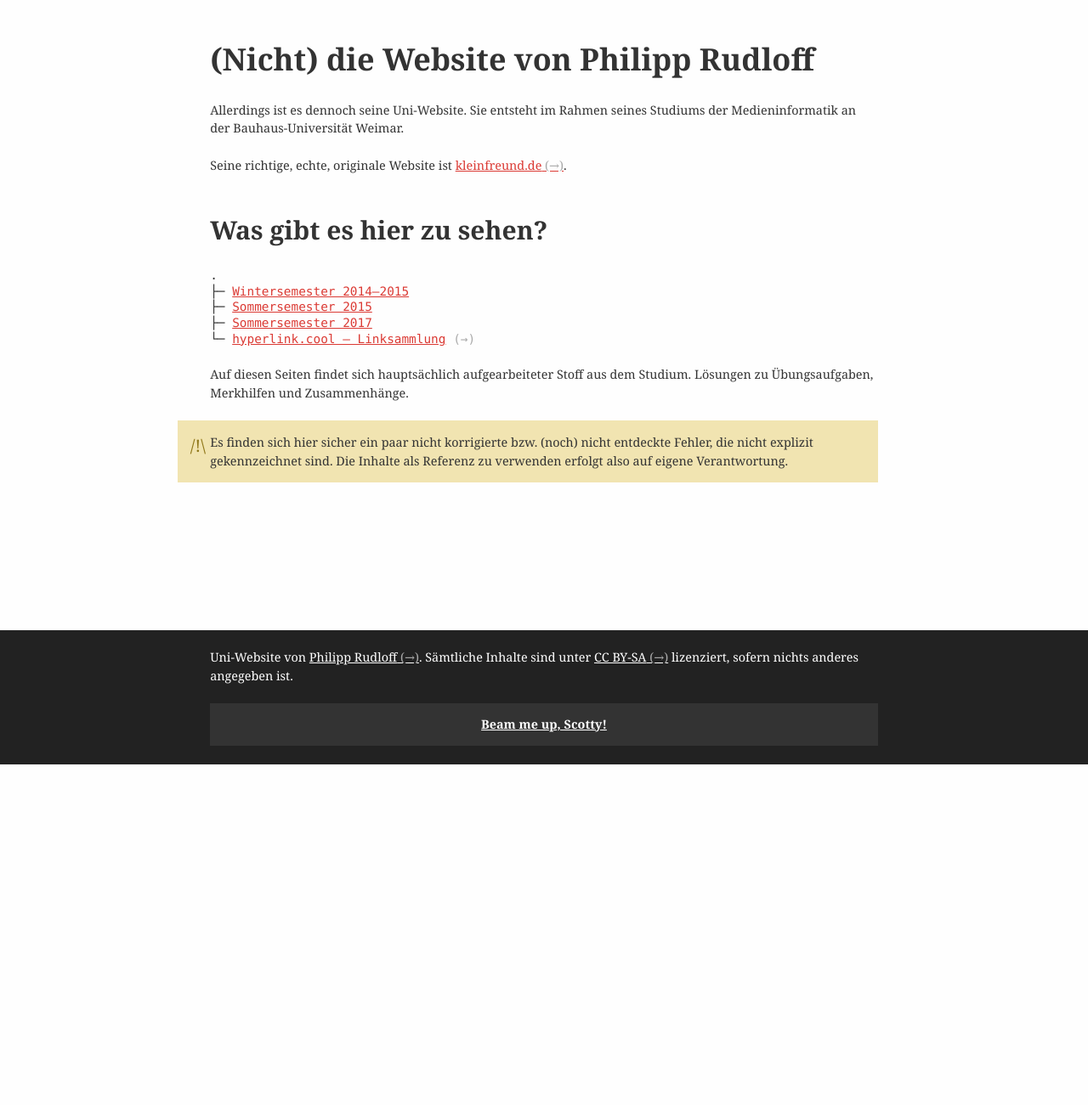
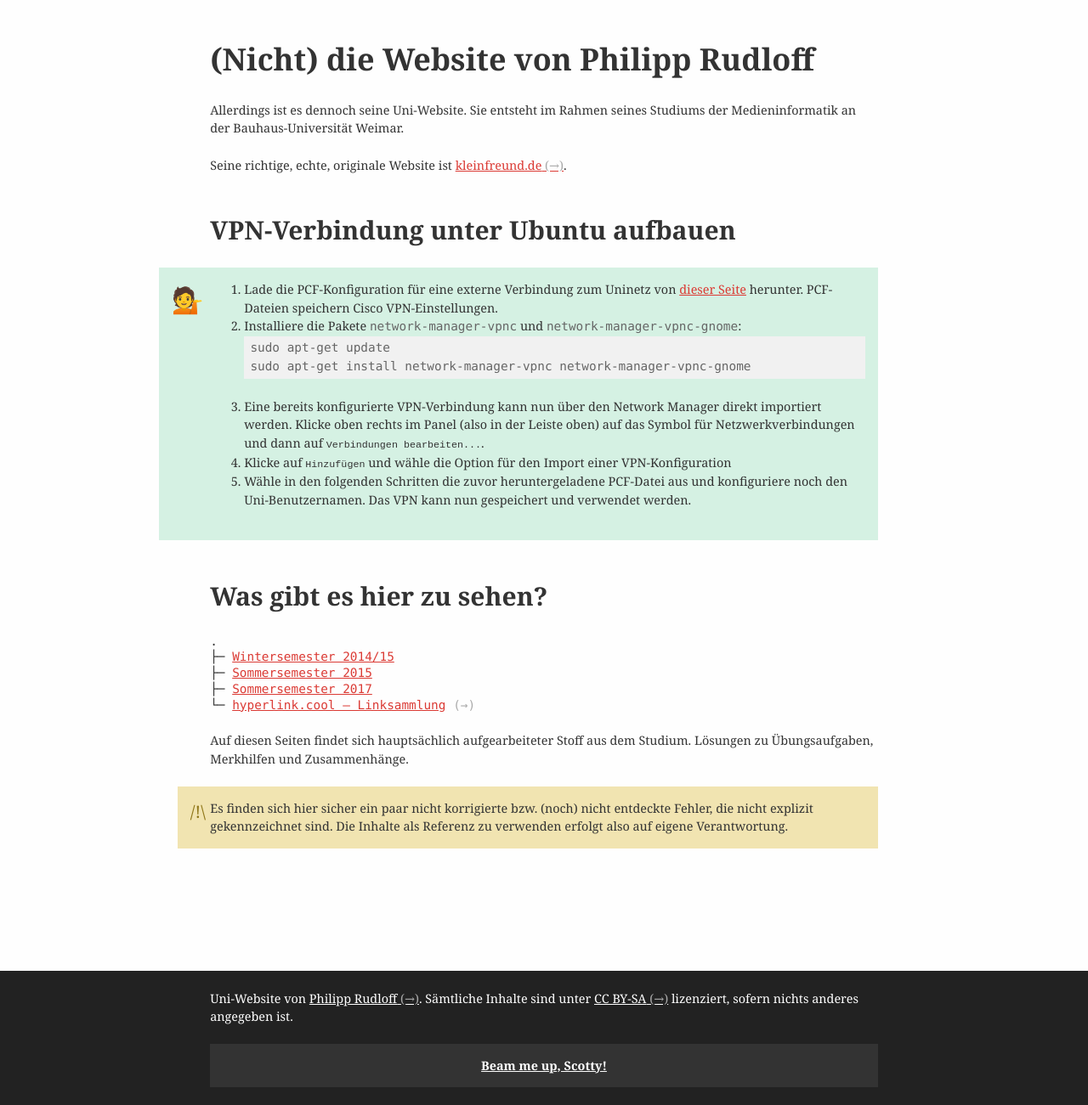
Before and after one commit to kleinfreund/ranu2619, a Jekyll site: the page built from index.html, in a window 1280 px wide. Shown: the whole page at 85% size. Built offline with Jekyll 4.4.1, drawn with Linux system fonts in a browser that asks for light colours; before the commit the page ends 900 px from its top, so only the background shows below that.

Commit message:
Add VPN guide

```diff
--- a/index.html
+++ b/index.html
@@ -7,12 +7,30 @@ title: "(Nicht) die Website von Philipp Rudloff"
 
 
 
+<h2>VPN-Verbindung unter Ubuntu aufbauen</h2>
+
+<div class="note  note--info">
+    <ol>
+        <li>Lade die PCF-Konfiguration für eine externe Verbindung zum Uninetz von <a href="ftp://ftp.uni-weimar.de/intern/vpn/OLD-IPSec/Profiles/">dieser Seite</a> herunter. PCF-Dateien speichern Cisco VPN-Einstellungen.</li>
+        <li>
+            Installiere die Pakete <code>network-manager-vpnc</code> und <code>network-manager-vpnc-gnome</code>:
+<pre><code>sudo apt-get update
+sudo apt-get install network-manager-vpnc network-manager-vpnc-gnome</code></pre>
+        </li>
+        <li>Eine bereits konfigurierte VPN-Verbindung kann nun über den Network Manager direkt importiert werden. Klicke oben rechts im Panel (also in der Leiste oben) auf das Symbol für Netzwerkverbindungen und dann auf <samp>Verbindungen bearbeiten...</samp>.</li>
+        <li>Klicke auf <samp>Hinzufügen</samp> und wähle die Option für den Import einer VPN-Konfiguration</li>
+        <li>Wähle in den folgenden Schritten die zuvor heruntergeladene PCF-Datei aus und konfiguriere noch den Uni-Benutzernamen. Das VPN kann nun gespeichert und verwendet werden.</li>
+    </ol>
+</div>
+
+
+
 <h2>Was gibt es hier zu sehen?</h2>
 
 <ol class="toc">
     <li>
-        <a href="{{ site.baseurl }}/14-ws/" title="Wintersemester 2014–2015">
-            <span class="toc__text">Wintersemester 2014–2015</span>
+        <a href="{{ site.baseurl }}/14-ws/" title="Wintersemester 2014/15">
+            <span class="toc__text">Wintersemester 2014/15</span>
         </a>
     </li>
     <li>
```
